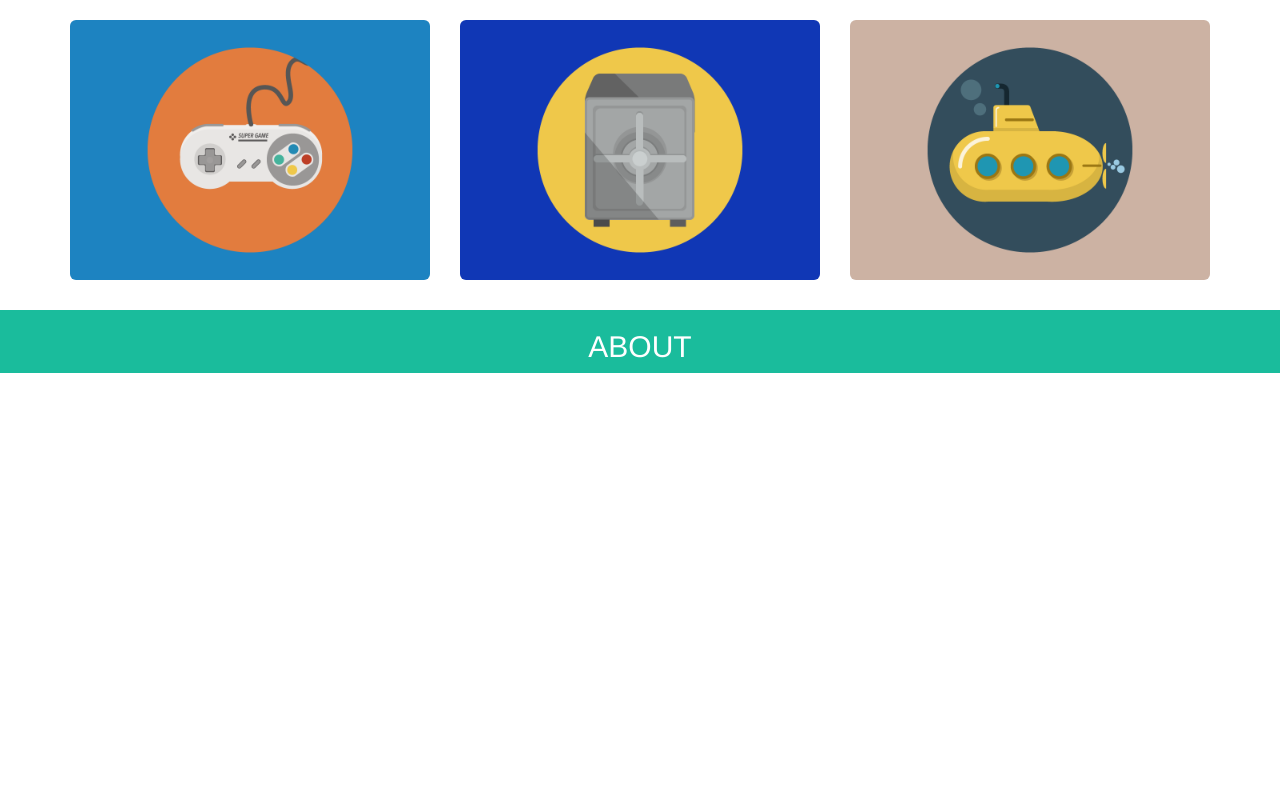
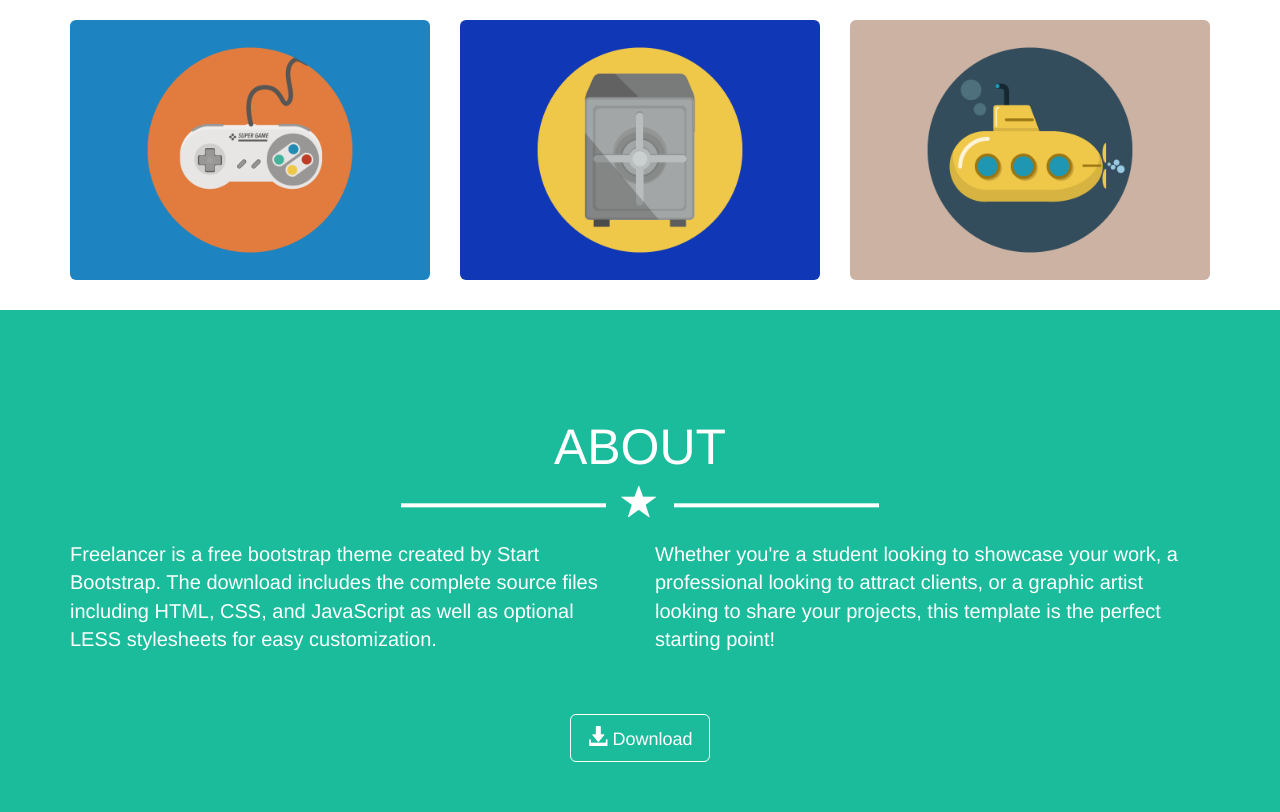
Before and after one commit to Akiras88/html-css-bootstrap-freelancer, a plain HTML site: page index.html in a window 1280 px wide. Shown: the part 1077-1889 px from the top of the page. Before the commit the page ends 1450 px from the top, so only its background shows below. Drawn offline with nearby package versions, Linux system fonts and the light colour scheme.

Commit message:
end section about

```diff
--- a/index.html
+++ b/index.html
@@ -106,11 +106,26 @@
         <div class="row">
           <div class="col-xs-12">
             <h2 class="text-center text-uppercase white">About</h2>
+            <div class="line">
+              <span class="glyphicon glyphicon-star center-block white" aria-hidden="true"></span>
+            </div>
           </div>
-
+        </div>
+        <div class="row">
+          <div class="col-xs-12 col-md-6 col-lg-6">
+            <p class="white size">Freelancer is a free bootstrap theme created by Start Bootstrap. The download includes the complete source files including HTML, CSS, and JavaScript as well as optional LESS stylesheets for easy customization.</p>
+          </div>
+          <div class="col-xs-12 col-md-6 col-lg-6">
+            <p class="white size">Whether you're a student looking to showcase your work, a professional looking to attract clients, or a graphic artist looking to share your projects, this template is the perfect starting point!</p>
+          </div>
+          <div class="row">
+            <div class="col-xs-12 text-center button">
+              <a href="#" class="btn ms_btn-border-white btn-lg" role="button"><i class="fas fa-download"></i><span class="glyphicon other glyphicon-download-alt" aria-hidden="true"></span>
+              Download</a>
+            </div>
+          </div>
         </div>
       </div>
-
     </section>
 
 
--- a/style/style.css
+++ b/style/style.css
@@ -32,6 +32,9 @@ body {
   height: 4px;
   transform: translateY(-67%);
   background: #fff;
+}
+.size {
+  font-size: 20px;
 }
 /* line black style */
 .line-black {
@@ -108,3 +111,18 @@ body {
 .hover-plus:hover {
   background: #4FB99F;
 }
+/* about style */
+#about .col-xs-12 h2{
+  font-size: 50px;
+  padding-top: 90px;
+}
+.ms_btn-border-white {
+  border: 1px solid #fff;
+  color: white;
+}
+.glyphicon-download-alt {
+  font-size: 20px;
+}
+#about .button {
+  padding: 50px;
+}
```
